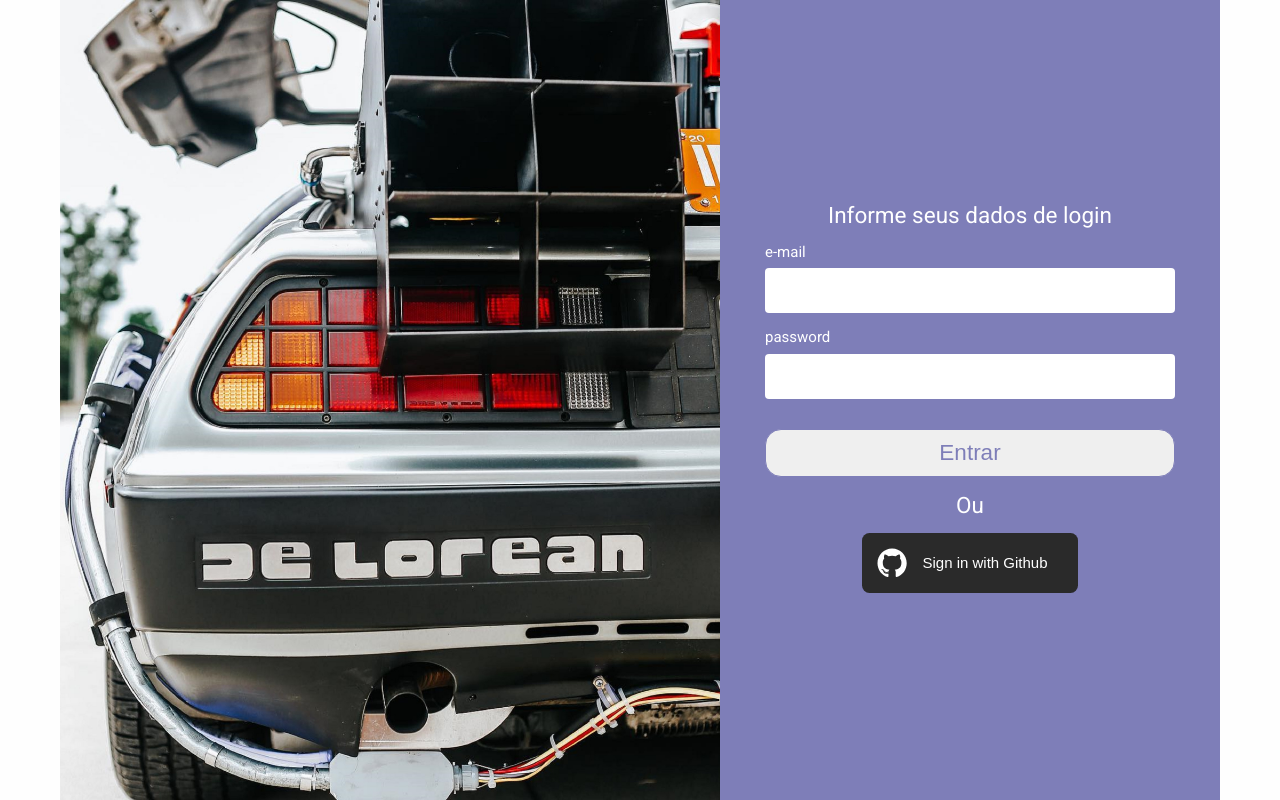
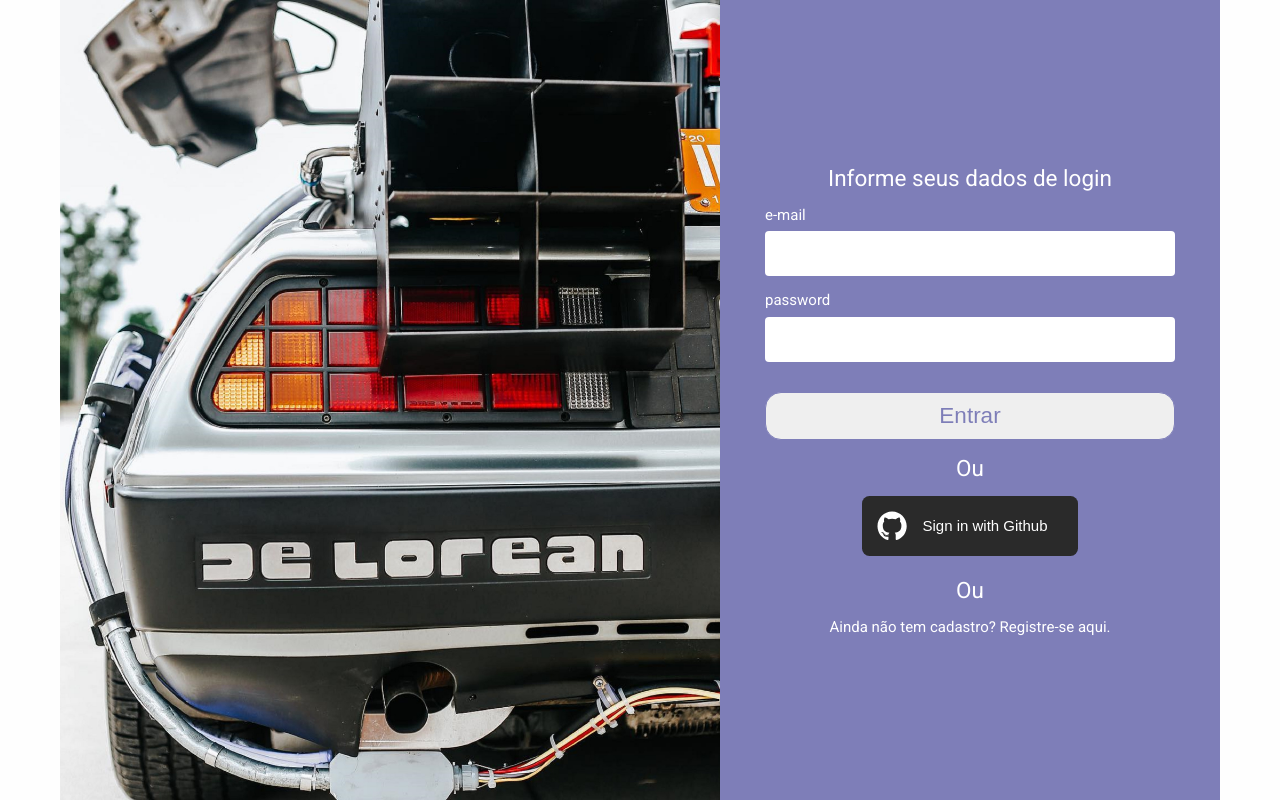
Before and after one commit to FlaviaBertoni/boas-praticas-react, a React (Create React App) app in the folder atomic-design/exemplos/: page /sign-in in a window 1280 px wide. Built offline with nearby package versions, Linux system fonts and the light colour scheme.

Commit message:
adding links to sign-in and sign-up

```diff
--- a/atomic-design/exemplos/src/pages/SignIn/index.tsx
+++ b/atomic-design/exemplos/src/pages/SignIn/index.tsx
@@ -1,5 +1,5 @@
 import { useState } from 'react';
-import { useLocation } from 'react-router-dom';
+import { Link, useLocation } from 'react-router-dom';
 import { Background } from '../../components/atoms/Background';
 import Box from '../../components/atoms/Box';
 import Button from '../../components/atoms/Button';
@@ -90,6 +90,12 @@
           Ou
         </Label>
         <GithubButton onClick={redirectToGithub}>Sign in with Github</GithubButton>
+        <Label as="h2" size="medium" color="white" margin="1rem 0 0 0">
+          Ou
+        </Label>
+        <Label margin="1rem 0 0 0" color="white">
+          <Link to="/sign-up">Ainda não tem cadastro? Registre-se aqui.</Link>
+        </Label>
       </Content>
     </Container>
   );
--- a/atomic-design/exemplos/src/pages/SignUp/index.tsx
+++ b/atomic-design/exemplos/src/pages/SignUp/index.tsx
@@ -1,4 +1,5 @@
 import { useReducer, useState } from 'react';
+import { Link } from 'react-router-dom';
 import { Background } from '../../components/atoms/Background';
 import Box from '../../components/atoms/Box';
 import Button from '../../components/atoms/Button';
@@ -144,6 +145,9 @@
             <Label size="medium">{isLoading ? 'Inciando seu sonho...' : 'Registrar'}</Label>
           </Button>
         </Box>
+        <Label color="white">
+          <Link to="/sign-in">Já tem cadastro? Entre aqui.</Link>
+        </Label>
       </Box>
     </Box>
   );
```
